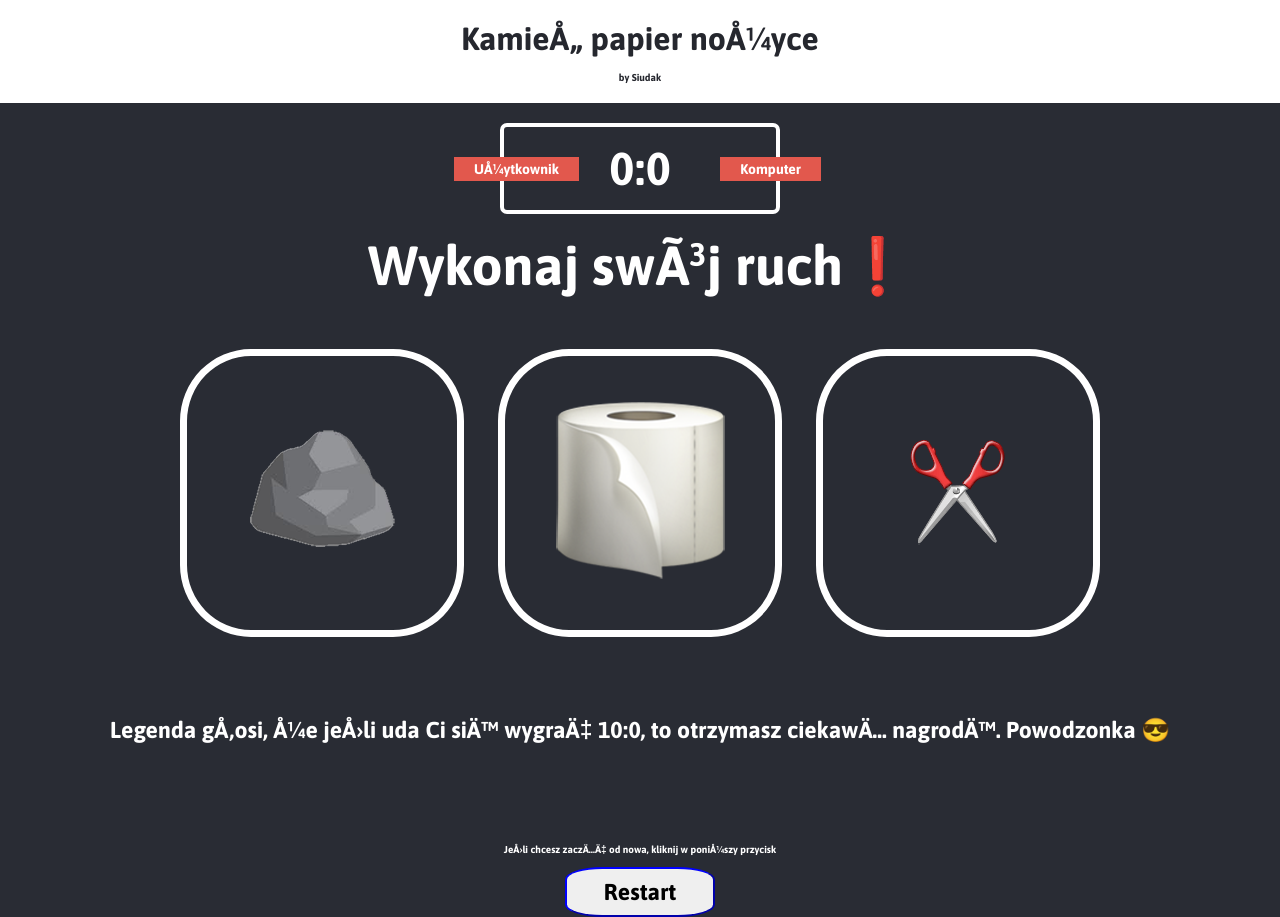
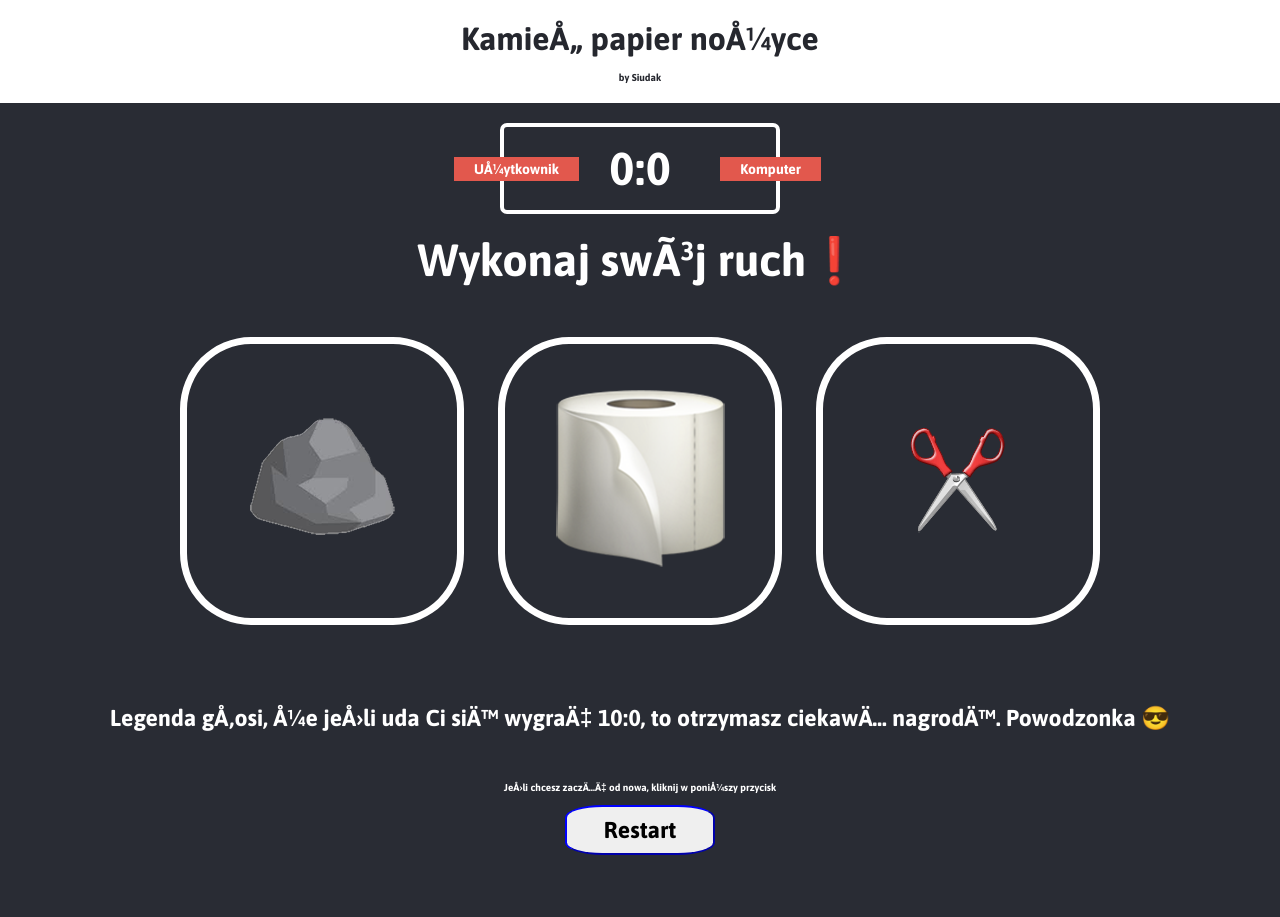
Before and after one commit to siudi1313/projekt, a plain HTML site: page index.html in a window 1280 px wide. After the commit the page ends 855 px from the top, so only its background shows below. Drawn offline with Linux system fonts and the light colour scheme.

Commit message:
Update style.css

```diff
--- a/style.css
+++ b/style.css
@@ -69,7 +69,7 @@
 
 
 .wynik {
-	font-size: 55px;
+	font-size: 45px;
 	color: white;
 }
 
@@ -115,7 +115,7 @@
 	font-family: Asap, sans-serif;
 	font-weight: bold;
 	font-size: 10px;
-	margin-top: 100px;
+	margin-top: 50px;
 }
 
 .guzik {
```
